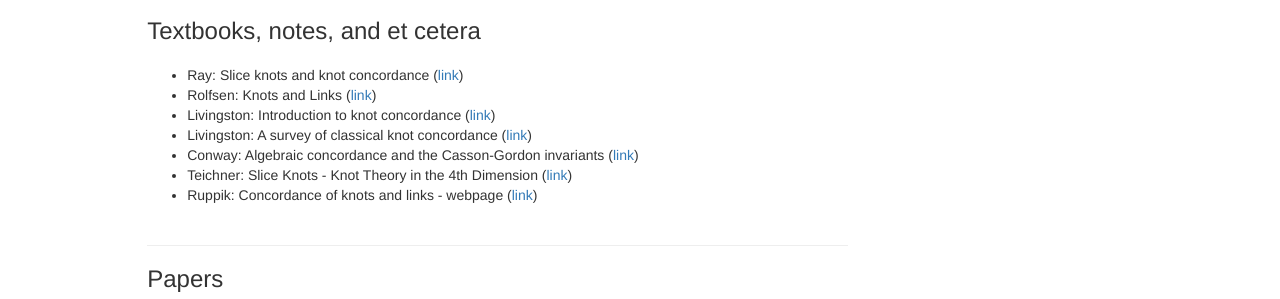
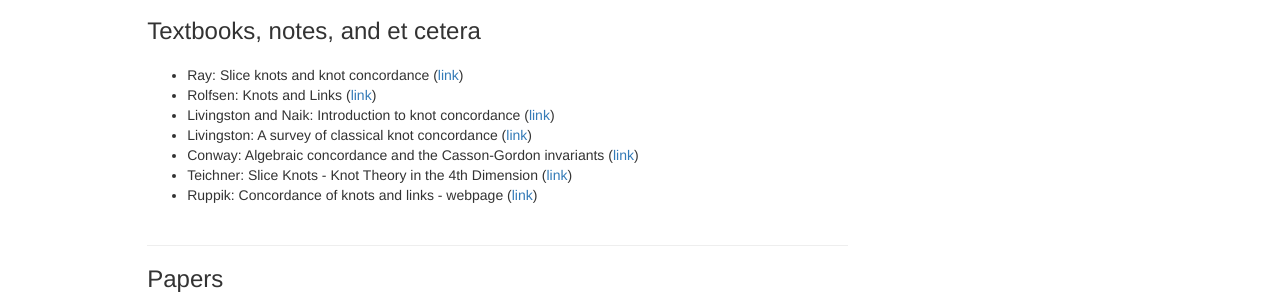
Before and after one commit to imsundberg/concordance, a Jekyll site: the page built from resources/index.html, in a window 1280 px wide. Shown: the part 551-850 px from the top of the page. Built offline with Jekyll 4.4.1, drawn with Linux system fonts in a browser that asks for light colours.

Commit message:
Update index.html

```diff
--- a/resources/index.html
+++ b/resources/index.html
@@ -44,7 +44,7 @@ title: Resources
 				<ul>
 					<li>Ray: Slice knots and knot concordance (<a href="https://www.tinyurl.com/slicenotes">link</a>)</li>
 					<li>Rolfsen: Knots and Links (<a href="https://www.maths.ed.ac.uk/~v1ranick/papers/rolfsen.pdf">link</a>)</li>
-					<li>Livingston: Introduction to knot concordance (<a href="https://citeseerx.ist.psu.edu/document?repid=rep1&type=pdf&doi=07e3225de8e1084a9d6d2d53c54b548cb1a93ac8">link</a>)</li>
+					<li>Livingston and Naik: Introduction to knot concordance (<a href="https://citeseerx.ist.psu.edu/document?repid=rep1&type=pdf&doi=07e3225de8e1084a9d6d2d53c54b548cb1a93ac8">link</a>)</li>
 					<li>Livingston: A survey of classical knot concordance (<a href="https://www.maths.ed.ac.uk/~v1ranick/papers/living.pdf">link</a>)</li>
 					<li>Conway: Algebraic concordance and the Casson-Gordon invariants (<a href="http://www.unige.ch/math/folks/conway/Notes/AlgebraicConcordanceCassonGordon.pdf">link</a>)</li>
 					<li>Teichner: Slice Knots - Knot Theory in the 4th Dimension (<a href="https://people.mpim-bonn.mpg.de/teichner/Math/ewExternalFiles/Lecture-notes-sliceknots.pdf">link</a>)</li>
```
